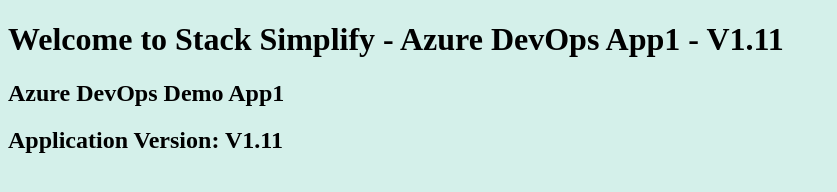
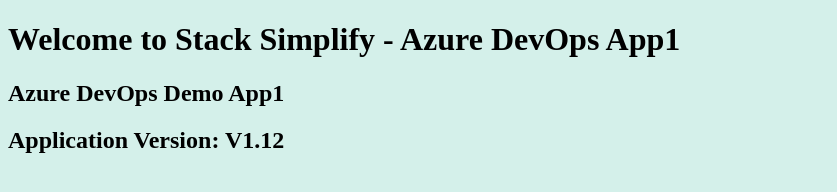
Before and after one commit to rodmhgl/azure-devops-github-acr-aks-app1, a plain HTML site: page index.html in a window 1280 px wide. Shown: the whole page, without its empty margins (0-837 px from the left). Drawn offline with Linux system fonts and the light colour scheme.

Commit message:
Trigger test

```diff
--- a/index.html
+++ b/index.html
@@ -1,8 +1,8 @@
 <!DOCTYPE html>
 <html>
    <body style="background-color:rgb(212, 240, 234);">
-      <h1>Welcome to Stack Simplify - Azure DevOps App1 - V1.11</h1>
+      <h1>Welcome to Stack Simplify - Azure DevOps App1</h1>
       <h2>Azure DevOps Demo App1</h2>
-      <h2>Application Version: V1.11</h2>
+      <h2>Application Version: V1.12</h2>
    </body>
 </html>
```
